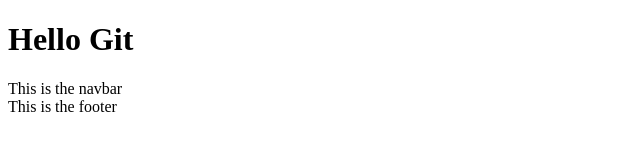
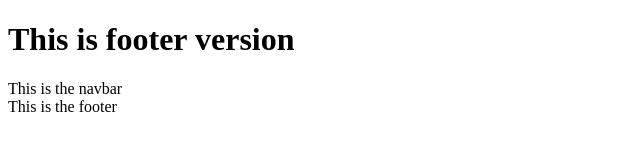
Before and after one commit to MamaPradhan/git_repo_practice, a plain HTML site: page index.html in a window 1280 px wide. Shown: the whole page, without its empty margins (0-640 px from the left). Drawn offline with Linux system fonts and the light colour scheme.

Commit message:
changed heading in footer branch

```diff
--- a/index.html
+++ b/index.html
@@ -4,7 +4,7 @@
 <title>My Website</title>
 </head>
 <body>
-<h1>Hello Git</h1>
+<h1>This is footer version</h1>
 <nav>This is the navbar</nav>
 <footer>This is the footer</footer>
 </body>
```
